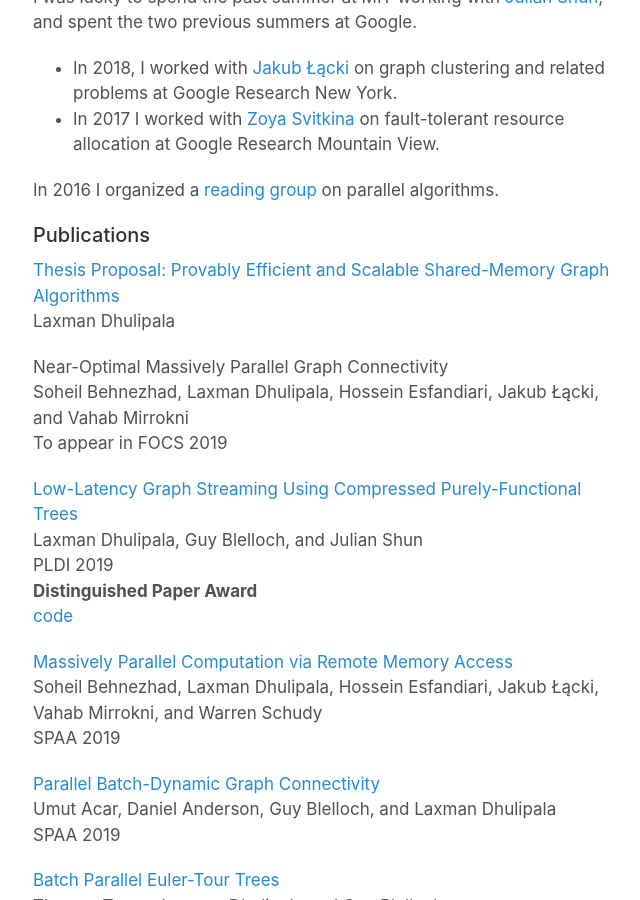
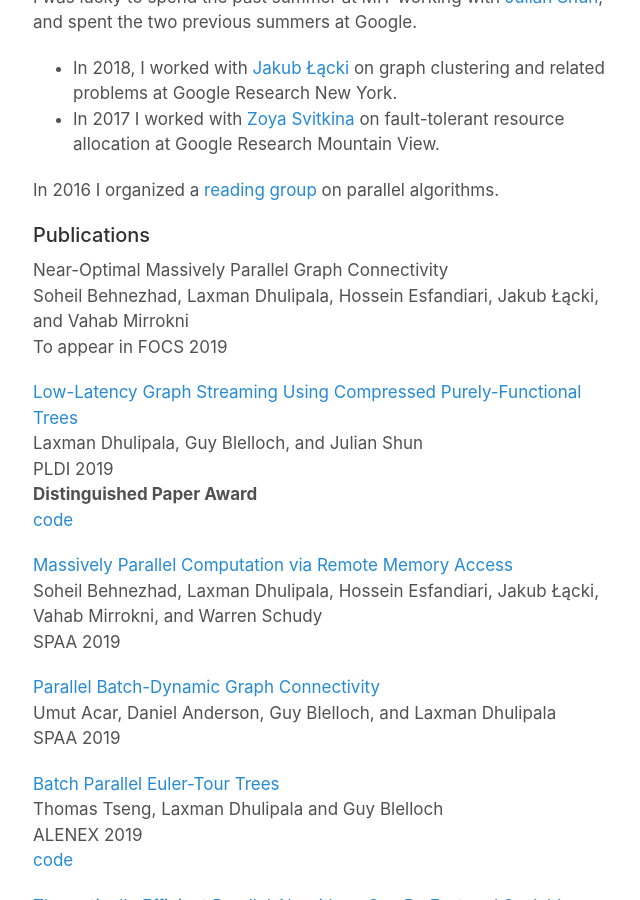
Before and after one commit to ldhulipala/ldhulipala.github.io, a Jekyll site: the page built from index.md, in a window 1280 px wide and 900 px high, scrolled down 559 px. Shown: the whole window, without its empty margins (317-957 px from the left). Built offline with Jekyll 4.4.1, drawn with Linux system fonts in a browser that asks for light colours; some of the changed text lies outside the part shown.

```diff
--- a/_data/notes.yaml
+++ b/_data/notes.yaml
@@ -2,3 +2,8 @@
     title: "Introduction to Parallel Algorithms (draft)"
     authors: "Guy Blelloch and Laxman Dhulipala"
     url: /notes/parallel.pdf
+
+-
+    title: "Thesis Proposal: Provably Efficient and Scalable Shared-Memory Graph Algorithms"
+    authors: "Laxman Dhulipala"
+    url: /papers/Proposal.pdf
--- a/_data/papers.yaml
+++ b/_data/papers.yaml
@@ -1,9 +1,3 @@
--
-    title: "Thesis Proposal: Provably Efficient and Scalable Shared-Memory Graph Algorithms"
-    authors: "Laxman Dhulipala"
-    url: /papers/Proposal.pdf
-    location:
-
 -
     title: "Near-Optimal Massively Parallel Graph Connectivity"
     authors: "Soheil Behnezhad, Laxman Dhulipala, Hossein Esfandiari, Jakub Łącki, and Vahab Mirrokni"
```
